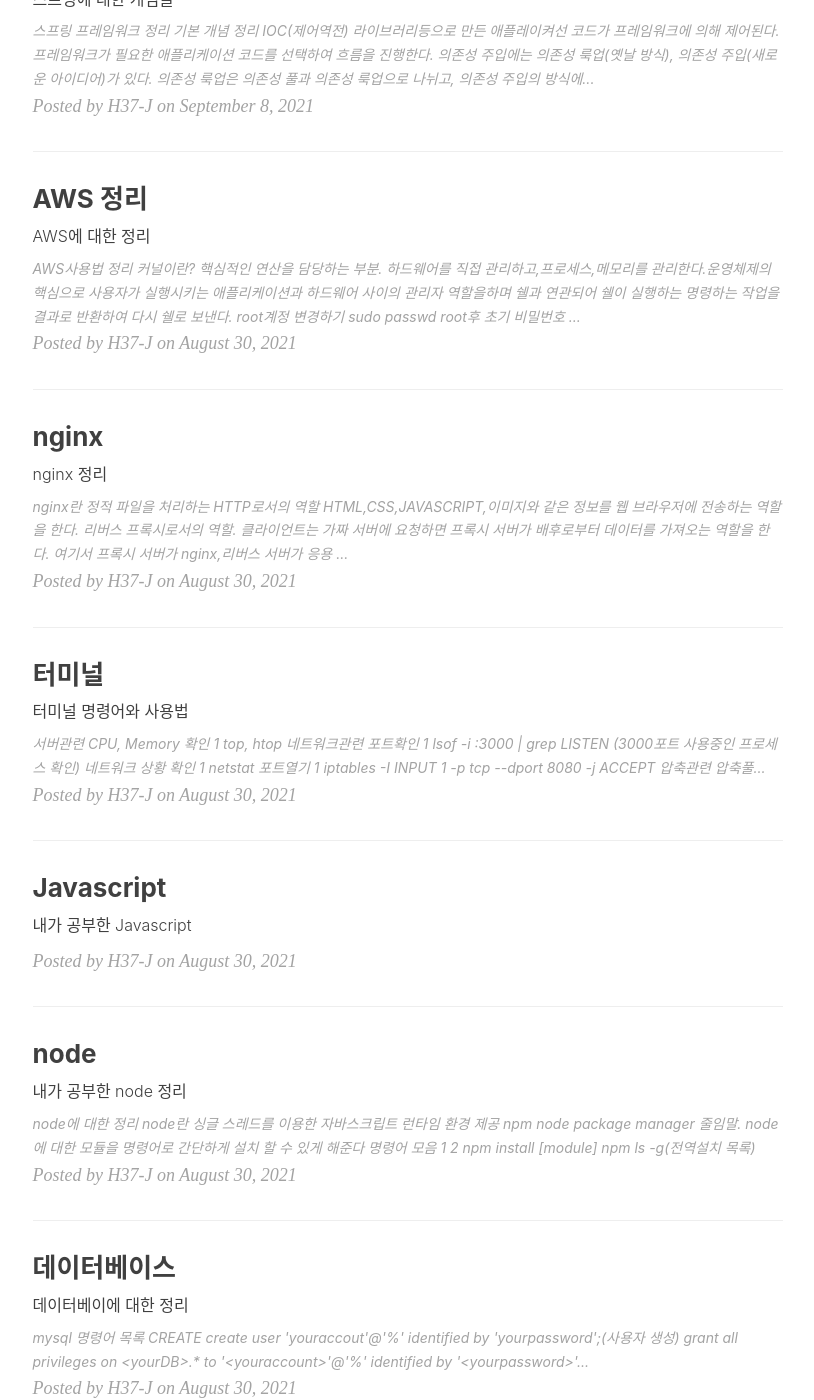
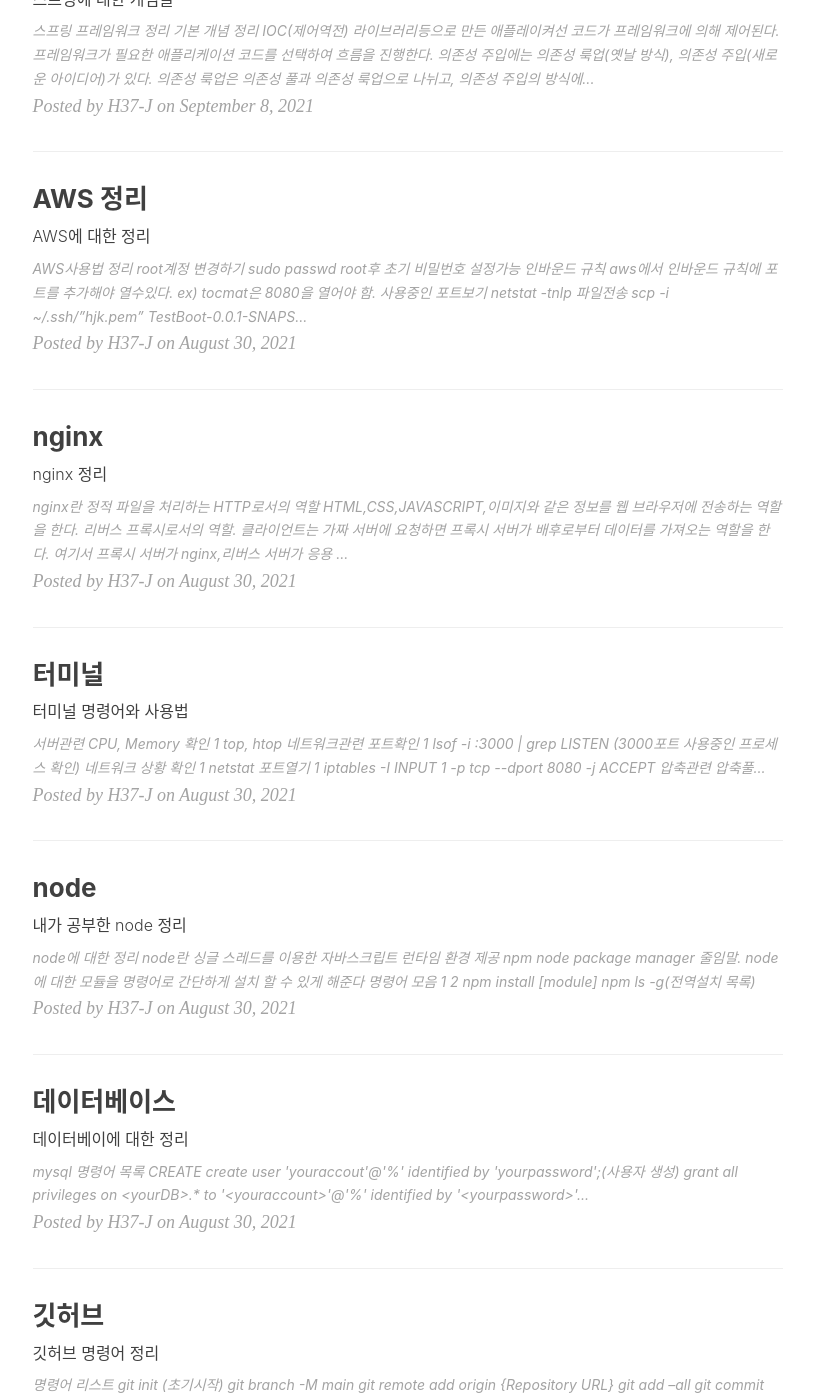
Before and after one commit to H37-J/H37-J.github.io, a Jekyll site: the page built from index.html, in a window 1280 px wide and 1400 px high, scrolled down 876 px. Shown: the whole window, without its empty margins (135-949 px from the left). Built offline with Jekyll 4.4.1, drawn with Linux system fonts in a browser that asks for light colours; nearby versions of some CDN libraries; the list of posts is cut into pages by our own code; comment, search, counter and statistics services are not loaded.

Commit message:
포스팅 업데이트

```diff
--- a/_posts/javascript/2021-09-27-javascript(1).markdown
+++ /dev/null
@@ -1,12 +0,0 @@
----
-layout:     post
-title:      "Javascript"
-subtitle:   "내가 공부한 Javascript"
-date:       2021-08-30 12:00:00
-author:     "H37-J"
-header-img: "img/post-bg-2015.jpg"
-catalog: true
-tags:
-    - Javascript
-
----
--- a/_posts/server/2021-09-11-aws.markdown
+++ b/_posts/server/2021-09-11-aws.markdown
@@ -13,31 +13,31 @@ tags:
 
 # AWS사용법 정리
 
-## 커널이란?
-핵심적인 연산을 담당하는 부분. 하드웨어를 직접 관리하고,프로세스,메모리를 관리한다.운영체제의 핵심으로 사용자가 실행시키는 애플리케이션과 하드웨어 사이의 관리자 역할을하며 쉘과 연관되어 쉘이 실행하는 명령하는 작업을 결과로 반환하여 다시 쉘로 보낸다.
+## root계정 변경하기
 
-## root계정 변경하기
 sudo passwd root후 초기 비밀번호 설정가능
 
 ## 인바운드 규칙
+
 aws에서 인바운드 규칙에 포트를 추가해야 열수있다.
 ex) tocmat은 8080을 열어야 함.
 
 ## 사용중인 포트보기
+
 netstat -tnlp
 
 ## 파일전송
+
 scp -i ~/.ssh/"hjk.pem" TestBoot-0.0.1-SNAPSHOT.jar  ubuntu@ec2-3-14-40-198.us-east-2.compute.amazonaws.com:./
 
 ## 자바 설치
+
 * apt update
 * apt list | grep jdk
 * apt install jdk
 * which java
 
 ## JAR 백그라운드 실행
+
 * nohup java -jar ~.jar &
 * ps -ef | grep java
-
-## 포트 열어주기
-ip
```
